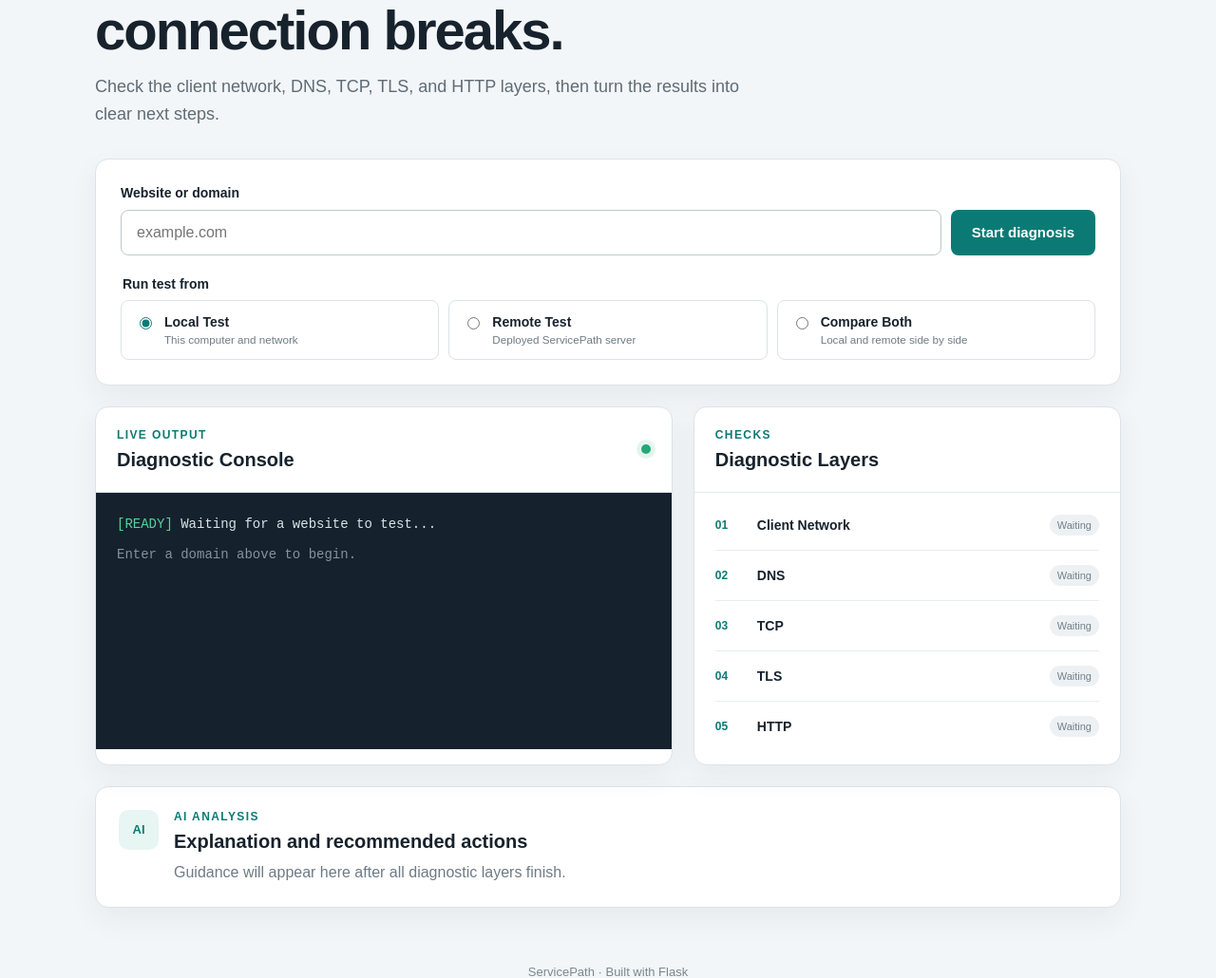
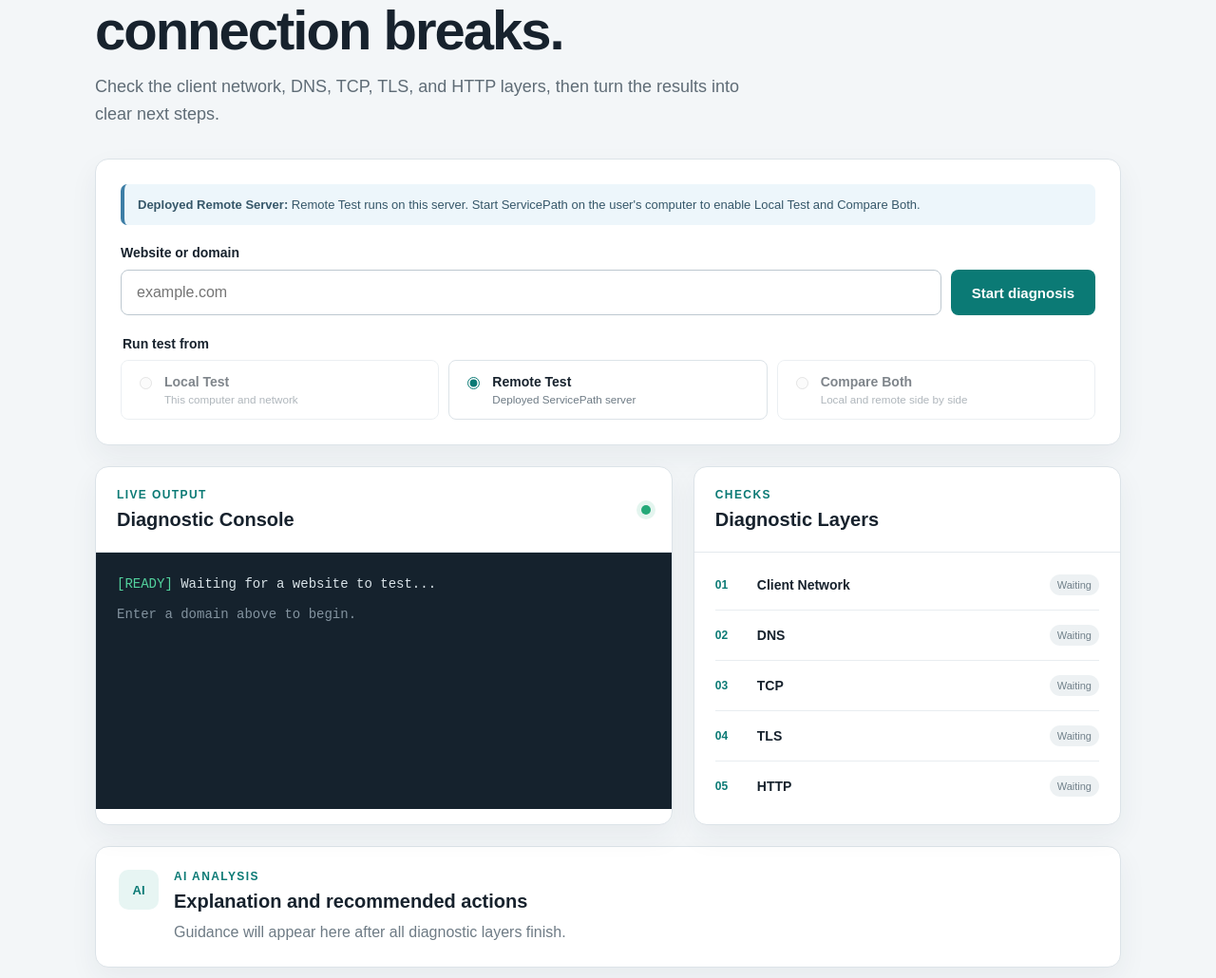
Before and after one commit to wljf817/ServicePath, a Flask app: page / in a window 1280 px wide. Shown: the part 218-1248 px from the top of the page at 95% size. Run offline with Flask 3, Linux system fonts and the light colour scheme; data that the repository does not hold is empty.

Commit message:
feat: apply instance execution roles

```diff
--- a/app.py
+++ b/app.py
@@ -14,8 +14,8 @@ from database import (
     update_settings,
 )
 from diagnostics.analysis import analyze_report
-from diagnostics.compare import compare_reports
-from diagnostics.remote import RemoteError, run_remote_diagnostics
+from diagnostics.execution import ExecutionError, run_selected_diagnostics
+from diagnostics.remote import RemoteError
 from diagnostics.runner import run_diagnostics
 from diagnostics.target import TargetError
 
@@ -41,7 +41,15 @@ def format_detail(value):
 
 @app.route("/")
 def index():
-    return render_template("index.html")
+    current_settings = get_settings(app.config["DATABASE"])
+    default_mode = (
+        "remote" if current_settings["instance_role"] == "remote_server" else "local"
+    )
+    return render_template(
+        "index.html",
+        mode=default_mode,
+        app_settings=current_settings,
+    )
 
 
 @app.route("/history")
@@ -58,7 +66,9 @@ def settings_page():
     if request.method == "POST":
         expected_password = os.getenv("SETTINGS_PASSWORD", "")
         supplied_password = request.form.get("settings_password", "")
-        is_local_request = request.remote_addr in {"127.0.0.1", "::1"}
+        is_loopback_address = request.remote_addr in {"127.0.0.1", "::1"}
+        is_local_host = request.host.startswith(("127.0.0.1", "localhost", "[::1]"))
+        is_local_request = is_loopback_address and is_local_host
 
         if expected_password:
             authorized = hmac.compare_digest(supplied_password, expected_password)
@@ -66,7 +76,7 @@ def settings_page():
             authorized = is_local_request
 
         if not authorized:
-            error = "The settings password is incorrect."
+            error = "A valid settings password is required."
         else:
             try:
                 values = validate_settings(
@@ -92,7 +102,7 @@ def settings_page():
             api_token_configured=bool(os.getenv("SERVICEPATH_API_TOKEN")),
             ai_configured=bool(os.getenv("OPENAI_API_KEY")),
         ),
-        403 if error == "The settings password is incorrect." else 200,
+        403 if error == "A valid settings password is required." else 200,
     )
 
 
@@ -107,6 +117,7 @@ def view_report(report_id):
         report=report,
         domain=report["target"]["url"],
         mode=report["mode"],
+        app_settings=get_settings(app.config["DATABASE"]),
     )
 
 
@@ -119,22 +130,22 @@ def diagnose():
         return render_template("index.html", error="Invalid test mode.", domain=domain), 400
 
     try:
-        if mode == "compare":
-            local_report = run_diagnostics(domain, mode="local")
-            remote_report = run_remote_diagnostics(domain)
-            report = compare_reports(local_report, remote_report)
-        elif mode == "remote":
-            report = run_remote_diagnostics(domain)
+        current_settings = get_settings(app.config["DATABASE"])
+        report = run_selected_diagnostics(domain, mode, current_settings)
+    except (ExecutionError, TargetError, RemoteError) as error:
+        if isinstance(error, RemoteError):
+            status_code = 503
+        elif isinstance(error, ExecutionError):
+            status_code = 409
         else:
-            report = run_diagnostics(domain, mode="local")
-    except (TargetError, RemoteError) as error:
-        status_code = 503 if isinstance(error, RemoteError) else 400
+            status_code = 400
         return (
             render_template(
                 "index.html",
                 error=str(error),
                 domain=domain,
                 mode=mode,
+                app_settings=get_settings(app.config["DATABASE"]),
             ),
             status_code,
         )
--- a/static/style.css
+++ b/static/style.css
@@ -115,6 +115,23 @@ h2 {
     margin-bottom: 22px;
 }
 
+.role-banner {
+    margin: 0 0 20px;
+    padding: 12px 14px;
+    border-left: 4px solid #3d7ea6;
+    border-radius: 7px;
+    background: #edf6fb;
+    color: #365769;
+    font-size: 13px;
+    line-height: 1.5;
+}
+
+.role-banner.local-role {
+    border-left-color: #0b7a75;
+    background: #f0faf9;
+    color: #315f5c;
+}
+
 label,
 legend {
     font-size: 14px;
@@ -200,6 +217,11 @@ fieldset {
     border: 1px solid #dce3e8;
     border-radius: 8px;
     cursor: pointer;
+}
+
+.mode-card.disabled-card {
+    cursor: not-allowed;
+    opacity: 0.55;
 }
 
 .mode-card input {
--- a/templates/index.html
+++ b/templates/index.html
@@ -31,6 +31,20 @@
         </section>
 
         <section class="search-card">
+            {% if app_settings and app_settings.instance_role == 'remote_server' %}
+                <p class="role-banner">
+                    <strong>Deployed Remote Server:</strong>
+                    Remote Test runs on this server. Start ServicePath on the user's
+                    computer to enable Local Test and Compare Both.
+                </p>
+            {% elif app_settings %}
+                <p class="role-banner local-role">
+                    <strong>Local Device:</strong>
+                    Local Test runs on this computer. Remote Test uses the deployed URL
+                    configured in Settings.
+                </p>
+            {% endif %}
+
             <form id="diagnostic-form" action="{{ url_for('diagnose') }}" method="post">
                 <label for="domain">Website or domain</label>
                 <div class="search-row">
@@ -53,12 +67,13 @@
                 <fieldset>
                     <legend>Run test from</legend>
                     <div class="mode-options">
-                        <label class="mode-card">
+                        <label class="mode-card {% if app_settings and app_settings.instance_role == 'remote_server' %}disabled-card{% endif %}">
                             <input
                                 type="radio"
                                 name="mode"
                                 value="local"
                                 {% if mode not in ['remote', 'compare'] %}checked{% endif %}
+                                {% if app_settings and app_settings.instance_role == 'remote_server' %}disabled{% endif %}
                             >
                             <span>
                                 <strong>Local Test</strong>
@@ -79,12 +94,13 @@
                             </span>
                         </label>
 
-                        <label class="mode-card">
+                        <label class="mode-card {% if app_settings and app_settings.instance_role == 'remote_server' %}disabled-card{% endif %}">
                             <input
                                 type="radio"
                                 name="mode"
                                 value="compare"
                                 {% if mode == 'compare' %}checked{% endif %}
+                                {% if app_settings and app_settings.instance_role == 'remote_server' %}disabled{% endif %}
                             >
                             <span>
                                 <strong>Compare Both</strong>
```
Also changed, not shown: diagnostics/execution.py (added, +33 -0 lines), diagnostics/remote.py (+6 -4 lines), tests/test_execution.py (added, +91 -0 lines), tests/test_remote.py (+17 -0 lines), tests/test_routes.py (+78 -20 lines), 1 other file.
